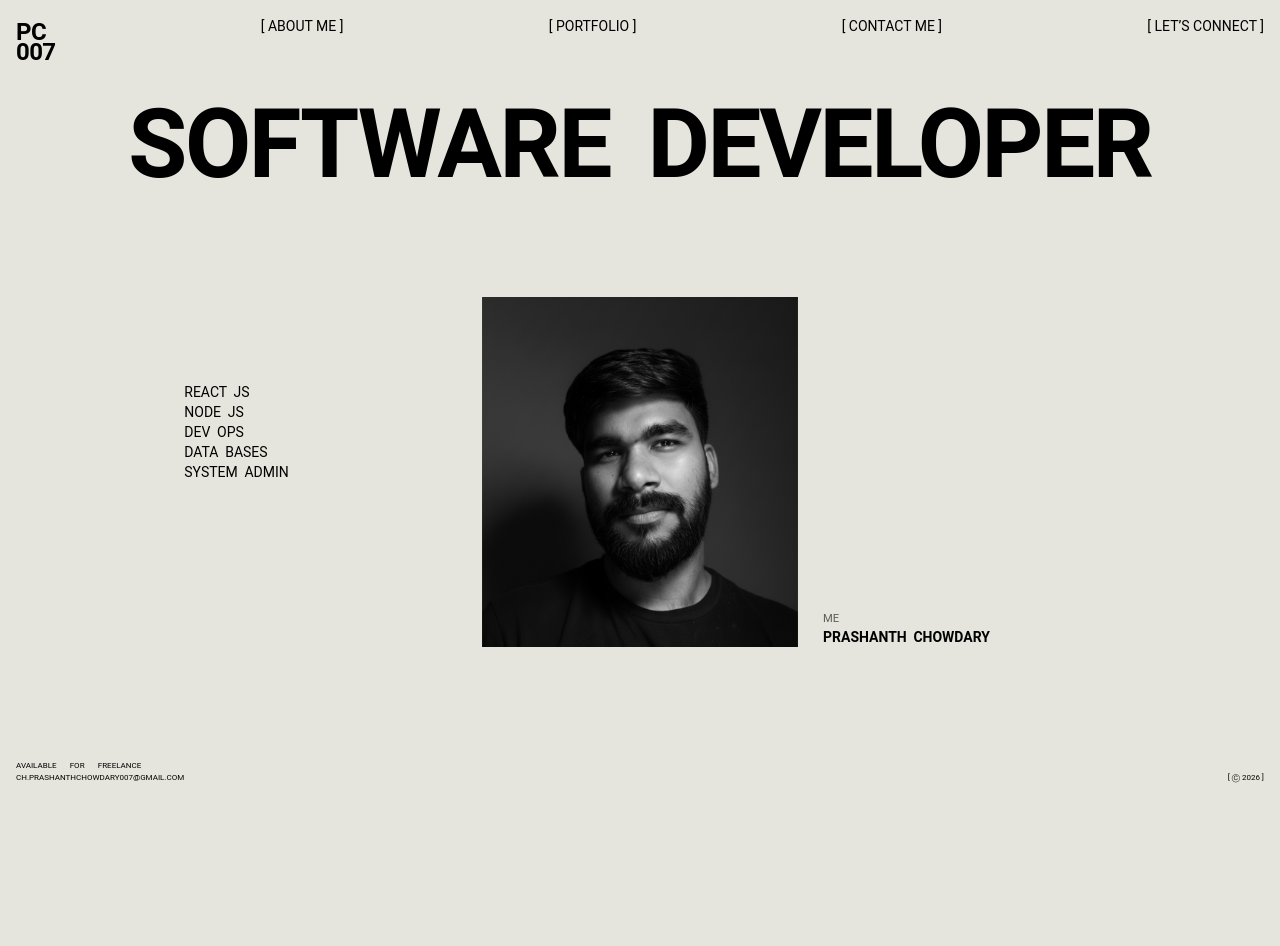
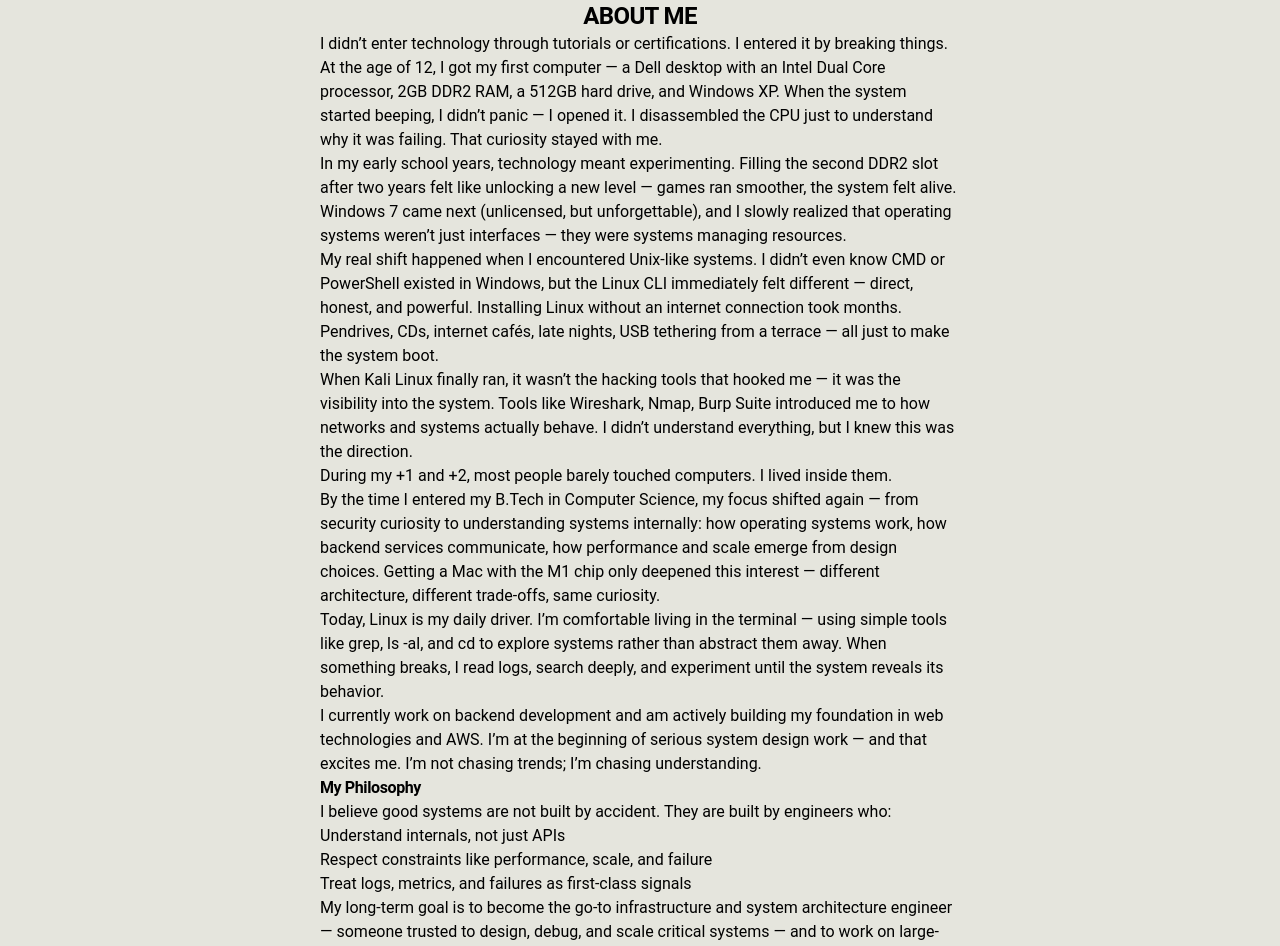
Before and after one commit to Mr-Prashanth-Chowdary/Portfolio, a React (Vite) app: page /about in a window 1280 px wide. Shown: the top 946 px of the page. Before the commit the page ends 800 px from the top, so only its background shows below. Built offline with nearby package versions, Linux system fonts and the light colour scheme.

Commit message:
added router and about section

```diff
--- a/package.json
+++ b/package.json
@@ -14,6 +14,7 @@
     "framer-motion": "^12.26.1",
     "react": "^19.2.0",
     "react-dom": "^19.2.0",
+    "react-router-dom": "^7.13.0",
     "tailwindcss": "^4.1.18"
   },
   "devDependencies": {
--- a/src/App.tsx
+++ b/src/App.tsx
@@ -1,15 +1,16 @@
-import Nav from './components/Nav'
-import HeroSection from './components/HeroSection'
-import Footer from './components/Footer'
-import Title from './components/Title'
+import About from "./pages/About";
+import Home from "./pages/Home";
+import { BrowserRouter as Router, Routes, Route } from "react-router-dom";
 
 export default function App() {
   return (
-    <div className="min-h-screen flex flex-col justify-between p-4">
-      <Nav />
-      <Title />
-      <HeroSection />
-      <Footer />
+    <div>
+      <Router>
+        <Routes>
+          <Route path="/" element={<Home />} />
+          <Route path="/about" element={<About />} />
+        </Routes>
+      </Router>
     </div>
   )
 }
--- /dev/null
+++ b/src/components/AboutContext.tsx
@@ -0,0 +1,41 @@
+
+export default function About() {
+  return (
+    <>
+    <div className="w-1/2">
+    <p>I didn’t enter technology through tutorials or certifications.
+       I entered it by breaking things.</p>
+
+    <p>At the age of 12, I got my first computer — a Dell desktop with an Intel Dual Core processor, 2GB DDR2 RAM, a 512GB hard drive, and Windows XP. When the system started beeping, I didn’t panic — I opened it. I disassembled the CPU just to understand why it was failing. That curiosity stayed with me.</p>
+
+    <p>In my early school years, technology meant experimenting. Filling the second DDR2 slot after two years felt like unlocking a new level — games ran smoother, the system felt alive. Windows 7 came next (unlicensed, but unforgettable), and I slowly realized that operating systems weren’t just interfaces — they were systems managing resources.</p>
+
+    <p>My real shift happened when I encountered Unix-like systems. I didn’t even know CMD or PowerShell existed in Windows, but the Linux CLI immediately felt different — direct, honest, and powerful. Installing Linux without an internet connection took months. Pendrives, CDs, internet cafés, late nights, USB tethering from a terrace — all just to make the system boot.</p>
+
+    <p>When Kali Linux finally ran, it wasn’t the hacking tools that hooked me — it was the visibility into the system. Tools like Wireshark, Nmap, Burp Suite introduced me to how networks and systems actually behave. I didn’t understand everything, but I knew this was the direction.</p>
+
+    <p>During my +1 and +2, most people barely touched computers. I lived inside them.</p>
+
+    <p>By the time I entered my B.Tech in Computer Science, my focus shifted again — from security curiosity to understanding systems internally: how operating systems work, how backend services communicate, how performance and scale emerge from design choices. Getting a Mac with the M1 chip only deepened this interest — different architecture, different trade-offs, same curiosity.</p>
+
+    <p>Today, Linux is my daily driver. I’m comfortable living in the terminal — using simple tools like grep, ls -al, and cd to explore systems rather than abstract them away. When something breaks, I read logs, search deeply, and experiment until the system reveals its behavior.</p>
+
+    <p>I currently work on backend development and am actively building my foundation in web technologies and AWS. I’m at the beginning of serious system design work — and that excites me. I’m not chasing trends; I’m chasing understanding.</p>
+
+    <h2>My Philosophy</h2>
+    <p>I believe good systems are not built by accident.
+They are built by engineers who:</p>
+    <ul>
+        <li>Understand internals, not just APIs</li>
+        <li>Respect constraints like performance, scale, and failure</li>
+        <li>Treat logs, metrics, and failures as first-class signals</li>
+    </ul>
+
+    <p>My long-term goal is to become the go-to infrastructure and system architecture engineer — someone trusted to design, debug, and scale critical systems — and to work on large-scale cloud platforms like AWS.</p>
+
+    <p>And this is ME</p>
+    <p>Prashanth Chowdary</p>
+    </div>
+    </>
+  )
+}
--- a/src/components/Nav.tsx
+++ b/src/components/Nav.tsx
@@ -12,7 +12,7 @@ export default function Nav() {
     const navItems = [
         {
             label: "ABOUT ME",
-            href: "/"
+            href: "/about"
         },
         {
             label: "PORTFOLIO",
--- /dev/null
+++ b/src/pages/About.tsx
@@ -0,0 +1,11 @@
+import AboutContext from '../components/AboutContext';
+export default function About() {
+  return (
+    <>
+    <div className='flex flex-col items-center justify-center'>
+    <h1 className='text-2xl font-bold'>ABOUT ME</h1>
+    <AboutContext/>
+    </div>
+    </>
+  )
+}
--- /dev/null
+++ b/src/pages/Home.tsx
@@ -0,0 +1,15 @@
+import Nav from '../components/Nav'
+import HeroSection from '../components/HeroSection'
+import Footer from '../components/Footer'
+import Title from '../components/Title'
+
+export default function Home() {
+  return (
+  <div className="min-h-screen flex flex-col justify-between p-4">
+       <Nav />
+       <Title />
+       <HeroSection />
+       <Footer />
+     </div>
+  )
+}
```
Also changed, not shown: 1 other file (tests, documents, lock files or other folders).
